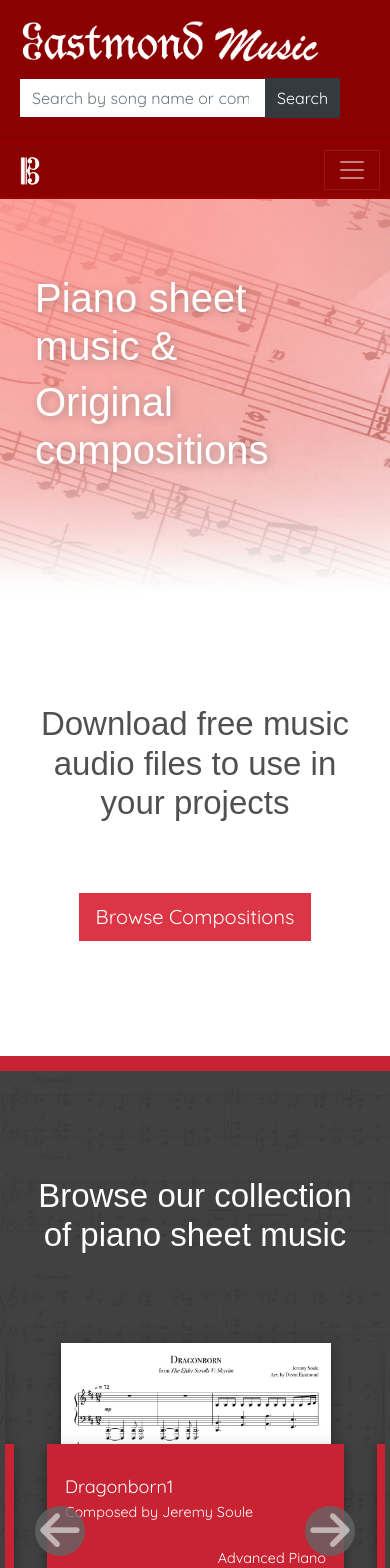
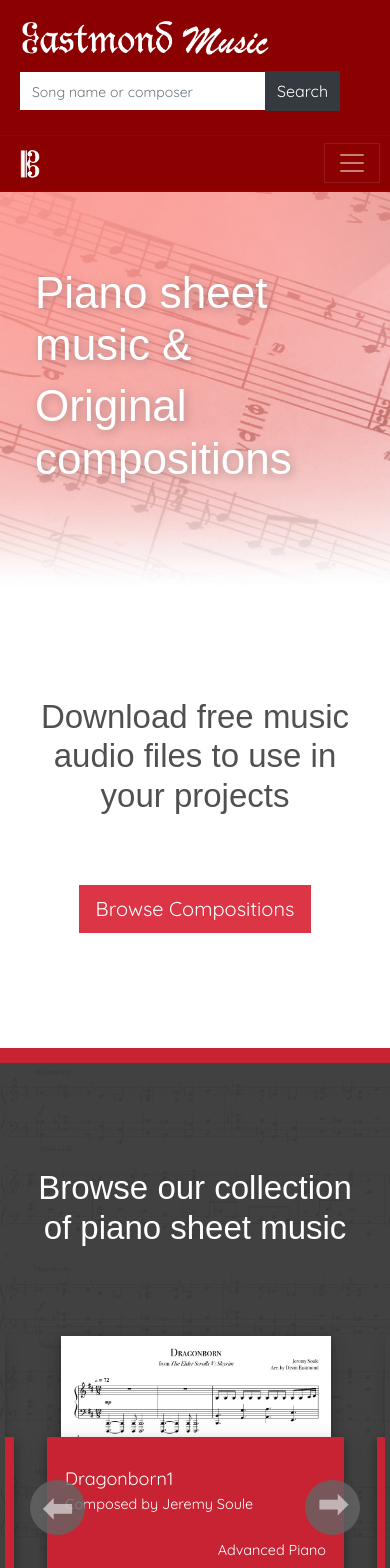
Before and after one commit to devin-eastmond/sheet-music-site, a Vue app in the folder front-end/: page / in a window 390 px wide. Shown: the top 1568 px of the page. Built offline with nearby package versions, Linux system fonts and the light colour scheme; a web font is replaced by a local one.

Commit message:
Replace font awesome icons

```diff
--- a/front-end/src/App.vue
+++ b/front-end/src/App.vue
@@ -5,7 +5,7 @@
       <div class="row">
         <div class="col-md-5 col-lg-4">
           <router-link to="/">
-            <img src="images/logo2.png" style="width: 300px; margin-bottom: 10px;"/>
+            <img id="logo" src="images/logo2.png"/>
           </router-link>
           <!-- <h1>
             <router-link to="/">Eastmond Music</router-link>
@@ -13,7 +13,7 @@
         </div>
         <div class="col-md-6 col-lg-5">
           <form id="searchBar" class="form-inline my-2 my-lg-0" @submit="searchSubmit" style="display: inline">
-            <input class="form-control mr-sm-2" id="searchInput" type="search" placeholder="Search by song name or composer" aria-label="Search" v-model="searchInput" style="display: inline-block">
+            <input class="form-control mr-sm-2" id="searchInput" type="search" placeholder="Song name or composer" aria-label="Search" v-model="searchInput" style="display: inline-block">
             <button class="btn btn-dark my-2 my-sm-0" id="submitSearch" type="submit" style="display: inline-block">Search</button>
           </form>
         </div>
@@ -81,12 +81,12 @@
     </nav>
     <!-- NAVBAR END -->
   </div>
-  <transition
+    <transition
         name="fade"
         mode="out-in"
       >
-        <router-view :key="$route.path"/>
-      </transition>
+      <router-view :key="$route.path"/>
+    </transition>
   <!-- <router-view v-slot="{ Component }">
     <transition name="fade" mode="out-in">
       <component :is="Component" />
@@ -119,15 +119,16 @@ export default {
       }
     },
     hover2(newValue) {
-      if (newValue) {
-        document.getElementById("dropdown2").classList.add("show");
-        document.getElementById("dropdown2").firstChild.setAttribute("aria-expanded", true);
-        document.getElementById("dropdown2").children[1].classList.add("show");
-      } else {
-        document.getElementById("dropdown2").classList.remove("show");
-        document.getElementById("dropdown2").firstChild.setAttribute("aria-expanded", false);
-        document.getElementById("dropdown2").children[1].classList.remove("show");
-      }
+      console.log(newValue);
+      // if (newValue) {
+      //   document.getElementById("dropdown2").classList.add("show");
+      //   document.getElementById("dropdown2").firstChild.setAttribute("aria-expanded", true);
+      //   document.getElementById("dropdown2").children[1].classList.add("show");
+      // } else {
+      //   document.getElementById("dropdown2").classList.remove("show");
+      //   document.getElementById("dropdown2").firstChild.setAttribute("aria-expanded", false);
+      //   document.getElementById("dropdown2").children[1].classList.remove("show");
+      // }
     }
   },
   methods: {
@@ -185,11 +186,20 @@ header h1 a:hover {
   text-decoration: none;
 }
 
+#logo {
+  width: 300px;
+  margin-bottom: 10px;
+}
+
 #searchInput,
 #submitSearch {
   margin-top: 4px!important;
   border: none;
   border-radius: 0px;
+}
+
+#searchInput::placeholder {
+  font-size: 14px;
 }
 
 #submitSearch {
@@ -355,8 +365,12 @@ a#navbarDropdown.nav-link.dropdown-toggle:focus {
 
 @media all and (max-width: 630px) {
   .hero-image h1 {
-    font-size: 40px!important;
+    font-size: 44px!important;
     margin-left: -40px!important;
+  }
+
+  #logo {
+    width: 250px;
   }
 
 
--- a/front-end/src/components/Carousel.vue
+++ b/front-end/src/components/Carousel.vue
@@ -32,12 +32,14 @@
     </div>
     <div id="left-arrow" v-on:click="previousSong">
       <div class="fade-effect">
-        <i class='fas fa-arrow-left'></i>
+        <b>⬅</b>
+        <!-- <i class='fas fa-arrow-left'></i> -->
       </div>
     </div>
     <div id="right-arrow" v-on:click="nextSong">
       <div class="fade-effect">
-        <i class='fas fa-arrow-right'></i>
+        <b>⬅</b>
+        <!-- <i class='fas fa-arrow-right'></i> -->
       </div>
     </div>
   </div>
@@ -146,7 +148,7 @@ export default {
 #right-arrow {
   position: absolute;
   bottom: 25px;
-  font-size: 45px;
+  font-size: 33px;
   color: rgba(255, 255, 255, 0.55);
   background-color: rgba(255, 100, 100, 0.0);
   box-shadow: 0 0 10px 10px rgba(255, 100, 100, 0.0);
@@ -165,7 +167,7 @@ export default {
   box-shadow: 0 0 10px 10px rgba(255, 100, 100, 0.4); */
 }
 
-.songs-holder i {
+.songs-holder b {
   border-radius: 50%;
   /* background-color: rgba(255, 255, 255, 0.5); */
   background-color: rgba(100, 100, 100, 0.8);
@@ -173,29 +175,32 @@ export default {
   width: 50px;
   height: 50px;
   transition: right 0.2s, background-color 0.2s, left 0.2s, border-color 0.2s;
-  padding-top: 2.5px;
+  /* padding-bottom: 2.5px; */
+  padding-top: 1px!important;
+  zoom: 1.1;
 }
 
-#left-arrow i {
+#left-arrow b {
   right: 0px;
   bottom: 140px;
   position: absolute;
 
 }
 
-#right-arrow i {
+#right-arrow b {
   left: 0px;
   bottom: 140px;
   position: absolute;
+  transform: rotate(180deg);
 }
 
-#left-arrow:hover i {
+#left-arrow:hover b {
   right: 15px;
   background-color: rgba(0, 0, 0, 0);
   border-color: rgba(0, 0, 0, 0);
 }
 
-#right-arrow:hover i {
+#right-arrow:hover b {
   left: 15px;
   background-color: rgba(0, 0, 0, 0);
   border-color: rgba(0, 0, 0, 0);
--- a/front-end/src/views/View.vue
+++ b/front-end/src/views/View.vue
@@ -5,6 +5,7 @@
       <div class="container">
         <div class="row">
           <div class="col-md-5">
+            <a href="/browse">⬅ Browse Music</a>
             <a class="song-link" :href="routeToPDF">
               <!-- <i style='font-size:24px' class='fas'>&#xf104;</i>
               <i style='font-size:24px' class='fas'>&#xf105;</i> -->
@@ -176,6 +177,7 @@ iframe {
   margin-left: auto;
   margin-right: auto;
   width: 200px;
+  margin-bottom: 40px;
 }
 
 .arrow {
```
